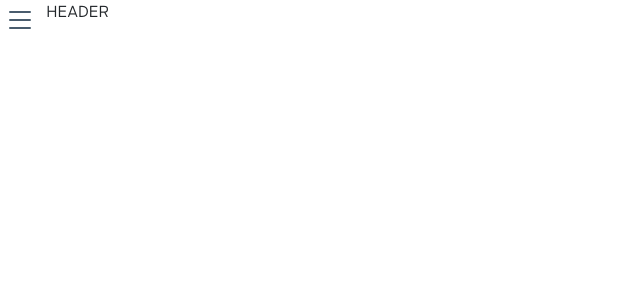
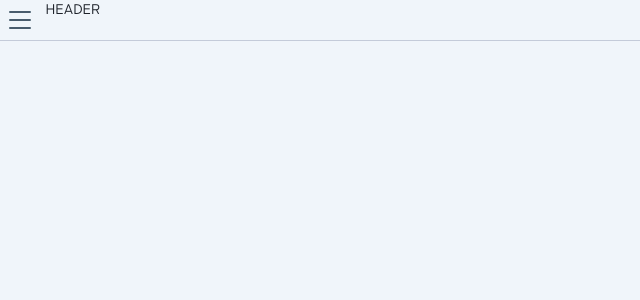
Before and after one commit to kamrade/fire-gen, an Angular app: page / in a window 1280 px wide. Shown: the top 300 px of the page, without its empty margins (0-640 px from the left). Built offline with nearby package versions, Linux system fonts and the light colour scheme.

Commit message:
Quick setup basic Bootstrap things

```diff
--- a/src/app/app.component.html
+++ b/src/app/app.component.html
@@ -1,3 +1,6 @@
 <div class="fire-generation">
   <app-header></app-header>
+
+
+
 </div>
--- a/src/app/shared/header/header.component.scss
+++ b/src/app/shared/header/header.component.scss
@@ -0,0 +1,5 @@
+@import '~src/assets/scss/bootstrap/variables';
+
+.fire-header {
+  border-bottom: 1px solid $gray-300;
+}
--- a/src/assets/scss/bootstrap/_my-variables.scss
+++ b/src/assets/scss/bootstrap/_my-variables.scss
@@ -1 +1,58 @@
 $font-family-sans-serif: 'Cartograph Sans CF', -apple-system, BlinkMacSystemFont, "Segoe UI", Roboto, "Helvetica Neue", Arial, "Noto Sans", sans-serif, "Apple Color Emoji", "Segoe UI Emoji", "Segoe UI Symbol", "Noto Color Emoji";
+
+$gray-100: #F0F5FA;
+$gray-200: #E2E6EF;
+$gray-300: #C4CBD9;
+$gray-400: #ABB3C5;
+$gray-500: #8D96AA;
+$gray-600: #6B758A;
+$gray-700: #4E5565;
+$gray-800: #373C46;
+$gray-900: #1E222A;
+$gray-950: #161718;
+
+$blue: #00C2FF;
+
+$line-height-lg: 1.4286;
+$line-height-sm: 1.4286;
+$line-height-base: 1.4286;
+
+$spacer: 1.25rem;
+
+$spacers: ();
+// stylelint-disable-next-line scss/dollar-variable-default
+$spacers: map-merge(
+  (
+    0: 0,
+    1: ($spacer * .25),
+    2: ($spacer * .5),
+    3: $spacer,
+    4: ($spacer * 1.5),
+    5: ($spacer * 2),
+    6: ($spacer * 3),
+    7: ($spacer * 4),
+    8: ($spacer * 5)
+  ),
+  $spacers
+);
+
+$body-bg: $gray-100;
+
+$grid-gutter-width: $spacer/2;
+
+$font-size-base: 0.875rem;
+$font-size-lg:   1.125rem;
+// $font-size-lg:   1.3125rem;
+$font-size-sm:   0.75rem;
+
+
+// CONTROLS
+
+$input-btn-padding-y: 0.5625rem;
+$input-btn-padding-x: 0.75rem;
+
+$input-btn-focus-width: 0.125rem;
+
+$input-btn-padding-y-sm: 0.1875rem;
+
+$input-btn-padding-y-lg: 0.5625rem;
--- /dev/null
+++ b/src/assets/scss/components/_button.scss
@@ -0,0 +1,4 @@
+.btn-cap {
+  text-transform: uppercase;
+  letter-spacing: 1px;
+}
--- /dev/null
+++ b/src/assets/scss/components/_form-control.scss
@@ -0,0 +1,7 @@
+.form-control-sm {
+  height: 25px;
+}
+
+.form-control-lg {
+  height: 50px;
+}
--- /dev/null
+++ b/src/assets/scss/components/index.scss
@@ -0,0 +1,2 @@
+@import './button';
+@import './form-control';
--- a/src/assets/scss/index.scss
+++ b/src/assets/scss/index.scss
@@ -1,2 +1,3 @@
 @import './bootstrap/bootstrap';
 @import '../fonts/_cartograph-sans-light';
+@import './components/index';
```
